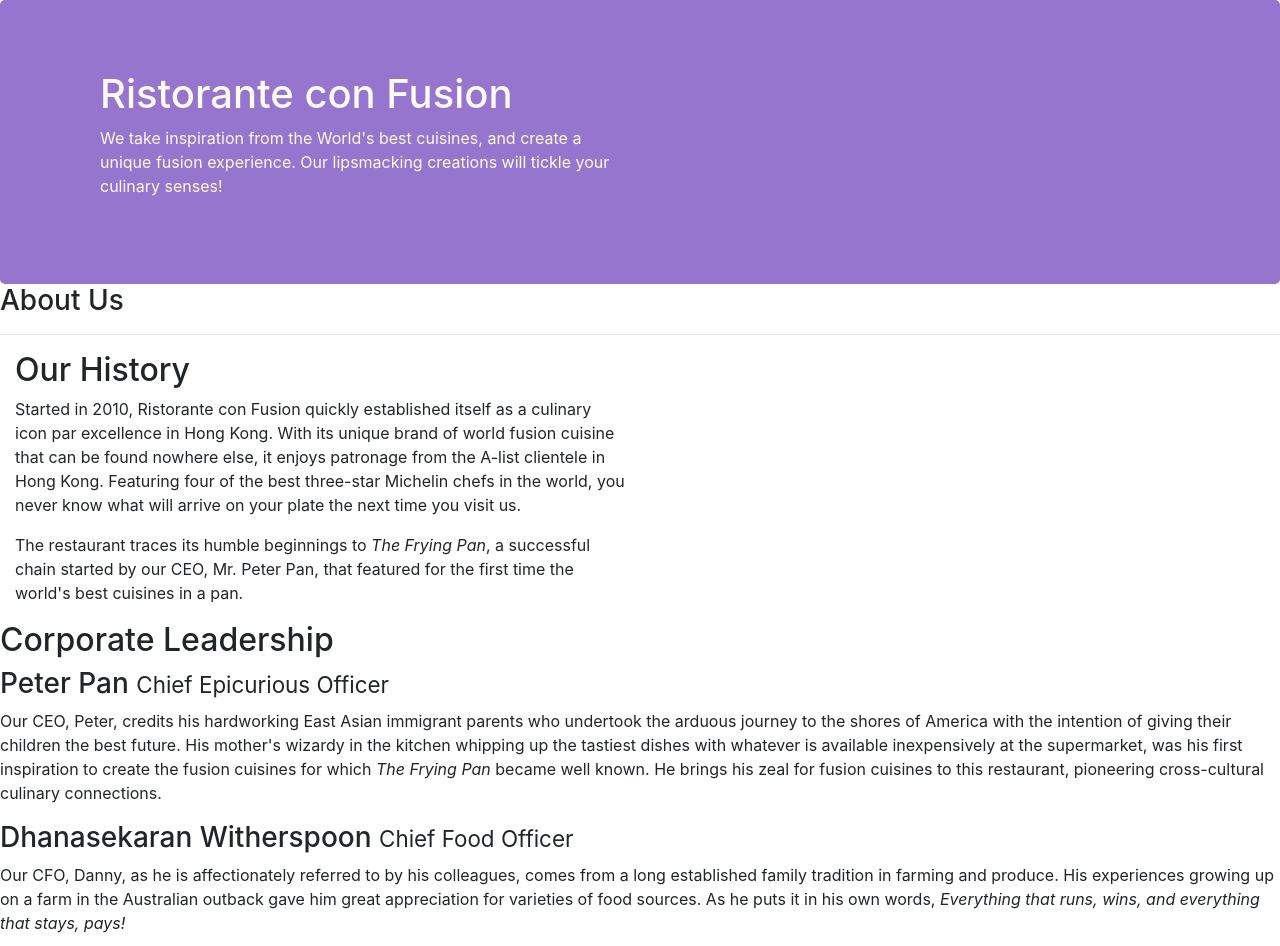
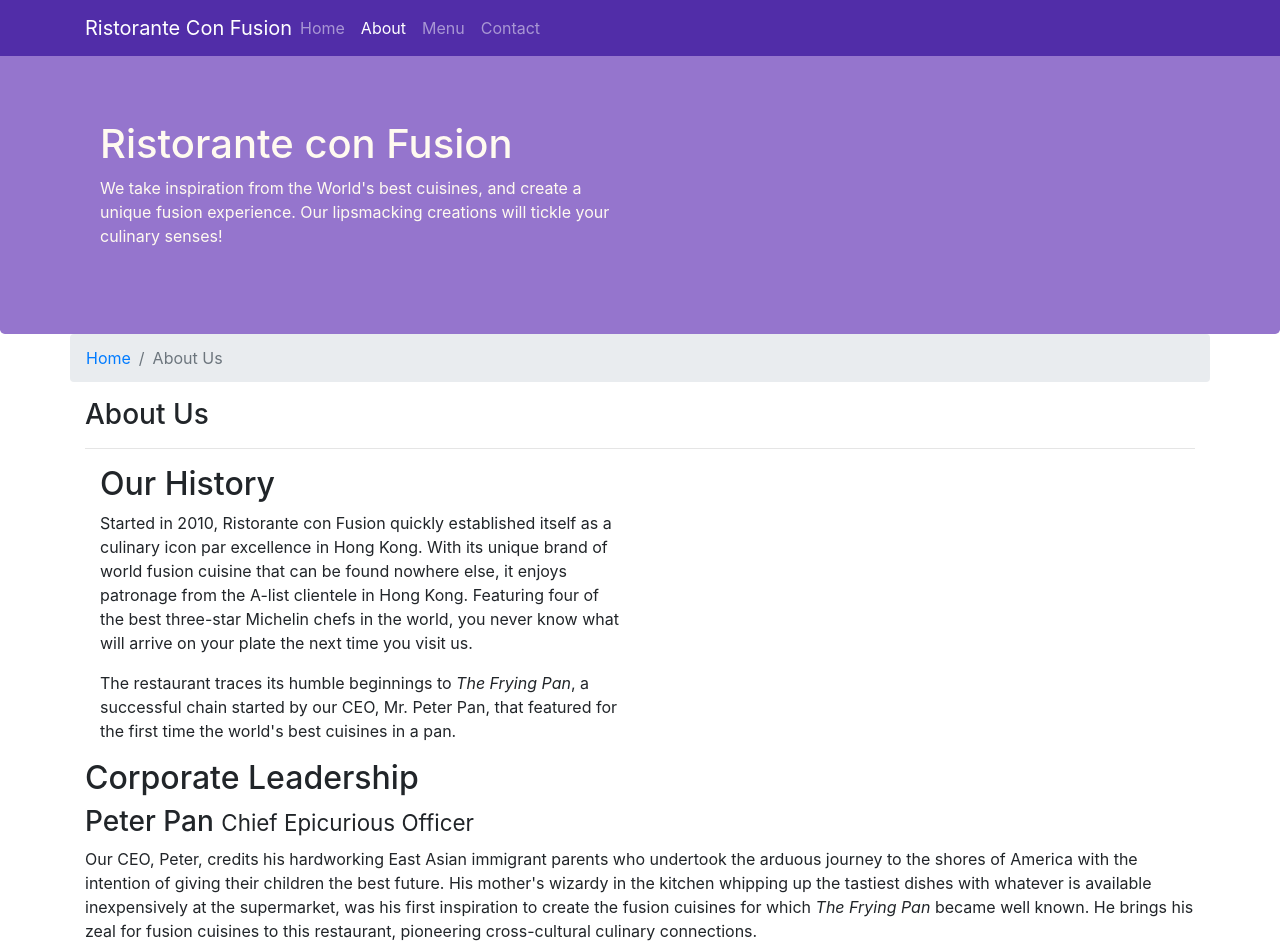
Before and after one commit to asimahmad/Bootstrap, a website: page aboutus.html in a window 1280 px wide. Shown: the top 946 px of the page. Drawn offline with nearby package versions, Linux system fonts and the light colour scheme.

Commit message:
Navbar and Breadcrumb

```diff
--- a/aboutus.html
+++ b/aboutus.html
@@ -12,6 +12,23 @@
 
 <body>
 
+    <nav class="navbar navbar-dark navbar-expand-sm fixed-top"> <!-- here navbar-expand-sm is used for the collasing the navbar for sm and below of this screen-->
+        <div class="container">
+            <button class="navbar-toggler" type="button" data-toggle="collapse" data-target="#Navbar">
+                <span class="navbar-toggler-icon"></span>
+            </button>
+            <a class="navbar-brand mr-auto" href="./index.html">Ristorante Con Fusion</a>
+            <div class="collapse navbar-collapse" id="Navbar">
+                <ul class="navbar-nav mr-auto"> <!-- mr-auto is for setting the right mirgin as much as possible-->
+                    <li class="nav-item"><a class="nav-link" href="./index.html">Home</a></li>
+                    <li class="nav-item active"><a class="nav-link" href="#">About</a></li>
+                    <li class="nav-item"><a class="nav-link" href="#">Menu</a></li>
+                    <li class="nav-item"><a class="nav-link" href="#">Contact</a></li>
+                </ul>
+            </div>
+
+        </div>
+    </nav>
     <header class="jumbotron">
         <div class="container">
             <div class="row row-header">
@@ -25,16 +42,20 @@
         </div>
     </header>
 
-    <div>
-        <div>
-            <div>
+    <div class="container">
+        <div class="row">
+            <ol class="col-12 breadcrumb">
+                <li class="breadcrumb-item"><a href="./index.html">Home</a></li>
+                <li class="breadcrumb-item active">About Us</li>
+            </ol>
+            <div class="col-12">
                <h3>About Us</h3>
                <hr>
             </div>
         </div>
 
         <div class="row row-header">
-            <div class="col-12 col-sm-6">
+            <div class="col-sm-6">
                 <h2>Our History</h2>
                 <p>Started in 2010, Ristorante con Fusion quickly established itself as a culinary icon par excellence in Hong Kong. With its unique brand of world fusion cuisine that can be found nowhere else, it enjoys patronage from the A-list clientele in Hong Kong.  Featuring four of the best three-star Michelin chefs in the world, you never know what will arrive on your plate the next time you visit us.</p>
                 <p>The restaurant traces its humble beginnings to <em>The Frying Pan</em>, a successful chain started by our CEO, Mr. Peter Pan, that featured for the first time the world's best cuisines in a pan.</p>
@@ -66,7 +87,7 @@
                 <div class="col-4 offset-1 col-sm-2">
                     <h5>Links</h5>
                     <ul class="list-unstyled">
-                        <li><a href="#">Home</a></li>
+                        <li><a href="./index.html">Home</a></li>
                         <li><a href="#">About</a></li>
                         <li><a href="#">Menu</a></li>
                         <li><a href="#">Contact</a></li>
--- a/css/styles.css
+++ b/css/styles.css
@@ -29,3 +29,10 @@
     color: #0f0f0f;
 
 }
+body{
+    padding: 50px 0px 0px;
+    z-index: 0;
+}
+.navbar-dark{
+    background-color: #512DA8;
+}
```
Also changed, not shown: Ideation/Idea.txt (added, +10 -0 lines), index.html (+18 -1 lines).
